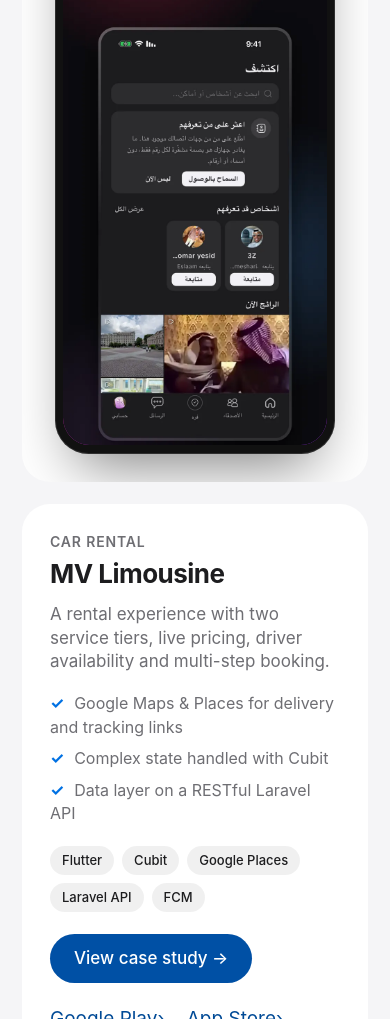
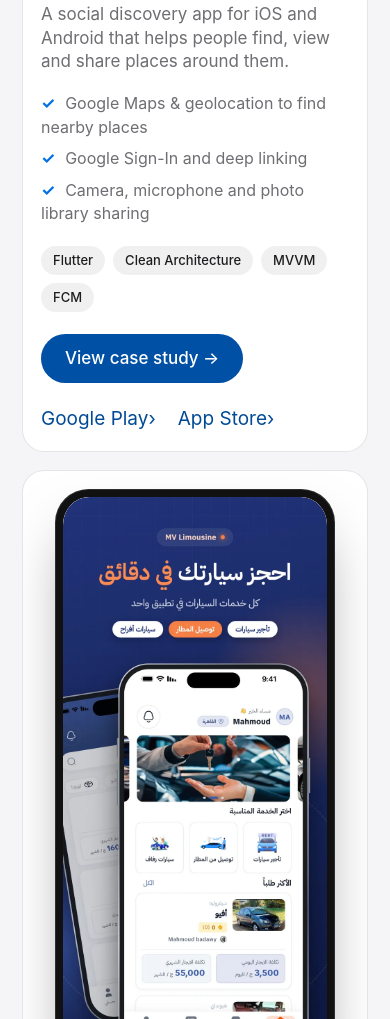
Before and after one commit to EslaamAshraaf/Eslam-Ashraf-portfolio, a plain HTML site: page index.html in a window 390 px wide. Shown: the part 1900-2919 px from the top of the page. Drawn offline with Linux system fonts and the light colour scheme.

Commit message:
Restyle project cards into compact responsive grid

```diff
--- a/css/style.css
+++ b/css/style.css
@@ -99,9 +99,14 @@ h3{font-size:clamp(26px,3.6vw,40px);font-weight:700;letter-spacing:-.02em;line-h
 #work{background:var(--bg2);padding-top:clamp(40px,6vw,60px)}
 .head{margin-bottom:clamp(36px,6vw,64px)}
 .head p{color:var(--fg2);font-size:clamp(19px,2.4vw,24px);margin-top:12px;font-weight:500}
-.card{display:grid;grid-template-columns:1.1fr .9fr;gap:28px;align-items:center;background:var(--card);border-radius:28px;padding:clamp(28px,5vw,64px);margin-bottom:22px;overflow:hidden}
-.card:nth-child(even) .vis{order:-1}
+#cards{display:grid;grid-template-columns:repeat(auto-fit,minmax(290px,1fr));gap:18px;margin-top:clamp(30px,5vw,48px)}
+.card{display:flex;flex-direction:column;gap:16px;background:var(--card);border:1px solid var(--line);border-radius:22px;padding:20px;overflow:hidden}
+.card .vis{order:-1;display:flex;justify-content:center;padding-bottom:8px}
+.card .vis .phone{width:clamp(150px,55vw,240px)}
 .kick{font-size:14px;font-weight:600;color:var(--fg2);text-transform:uppercase;letter-spacing:.06em;margin-bottom:8px}
+.card h3{font-size:clamp(19px,2.5vw,22px);letter-spacing:-.01em;margin:0 0 4px}
+.card p.d{font-size:clamp(14.5px,1.8vw,17px);color:var(--fg2);margin:0 0 12px;line-height:1.45}
+.card ul{margin:0 0 12px}
 .card p.d{font-size:clamp(17px,2vw,21px);color:var(--fg2);margin:14px 0 18px;line-height:1.4}
 .card ul{list-style:none;padding:0;color:var(--fg2);font-size:16px;display:grid;gap:8px;margin-bottom:20px}
 .card li::before{content:"✓";color:var(--blue);font-weight:700;margin-right:10px}
@@ -142,7 +147,7 @@ h3{font-size:clamp(26px,3.6vw,40px);font-weight:700;letter-spacing:-.02em;line-h
 .vis{display:flex;justify-content:center}
 #work .w{max-width:1240px}
 .card .vis .phone{width:min(320px,72vw)}
-@media(max-width:760px){.card{grid-template-columns:1fr}.card:nth-child(even) .vis{order:0}}
+@media(max-width:760px){#cards{grid-template-columns:1fr}.card{padding:18px}}
 .dark{--bg:#000;--fg:#f5f5f7;--fg2:#a1a1a6;--blue:#2997ff;--cta:#7cb8ff;--btn-bg:#0050a5;--line:rgba(255,255,255,.16);background:#000;color:#f5f5f7}
 .tri{display:grid;grid-template-columns:repeat(3,1fr);gap:clamp(24px,4vw,56px);margin-top:clamp(40px,7vw,80px)}
 .tri h3{font-size:clamp(24px,3vw,32px);background:linear-gradient(90deg,#2997ff,#a259ff);-webkit-background-clip:text;background-clip:text;color:transparent;display:inline-block;margin-bottom:10px}
--- a/index.html
+++ b/index.html
@@ -9,7 +9,7 @@
 <link rel="icon" href="assets/logo-mark.svg?v=2" type="image/svg+xml">
 <link href="https://fonts.googleapis.com/css2?family=Inter:wght@400;500;600;700&display=swap" rel="stylesheet">
 <script>document.documentElement.classList.add('js')</script>
-<link rel="stylesheet" href="css/style.css?v=18">
+<link rel="stylesheet" href="css/style.css?v=19">
 <script type="application/ld+json">
 {"@context":"https://schema.org","@type":"Person","name":"Eslam Ashraf Selim","jobTitle":"Flutter Developer","email":"mailto:eslaamashraaf09@gmail.com","telephone":"+201000421866","url":"https://eslaamashraaf.github.io/Eslam-Ashraf-portfolio/","sameAs":["https://www.linkedin.com/in/eslaamashraaf/","https://github.com/EslaamAshraaf"]}
 </script>
```
